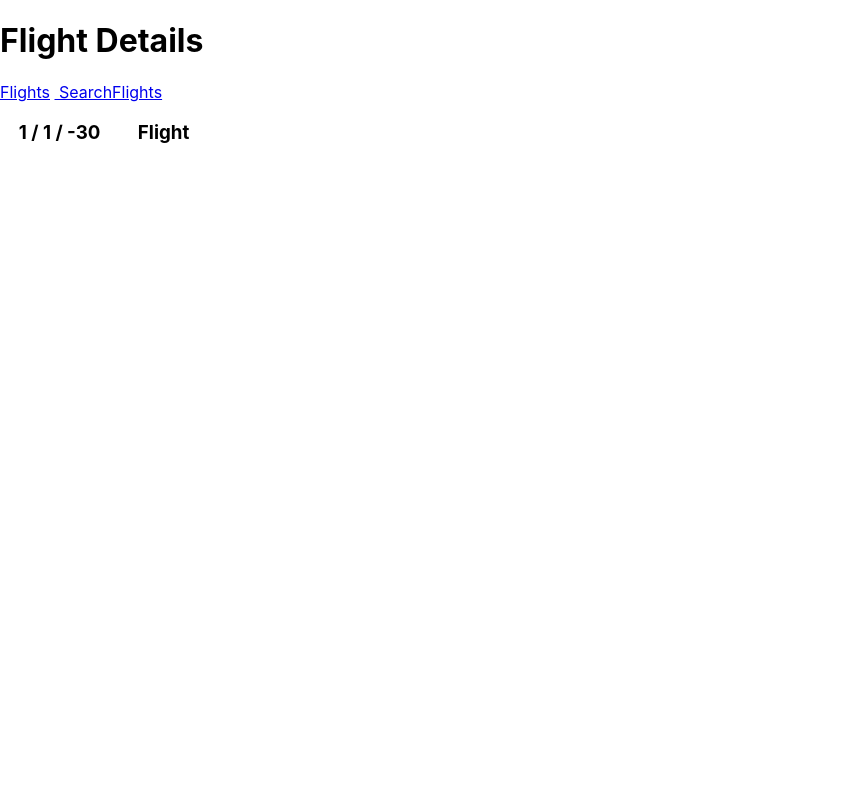
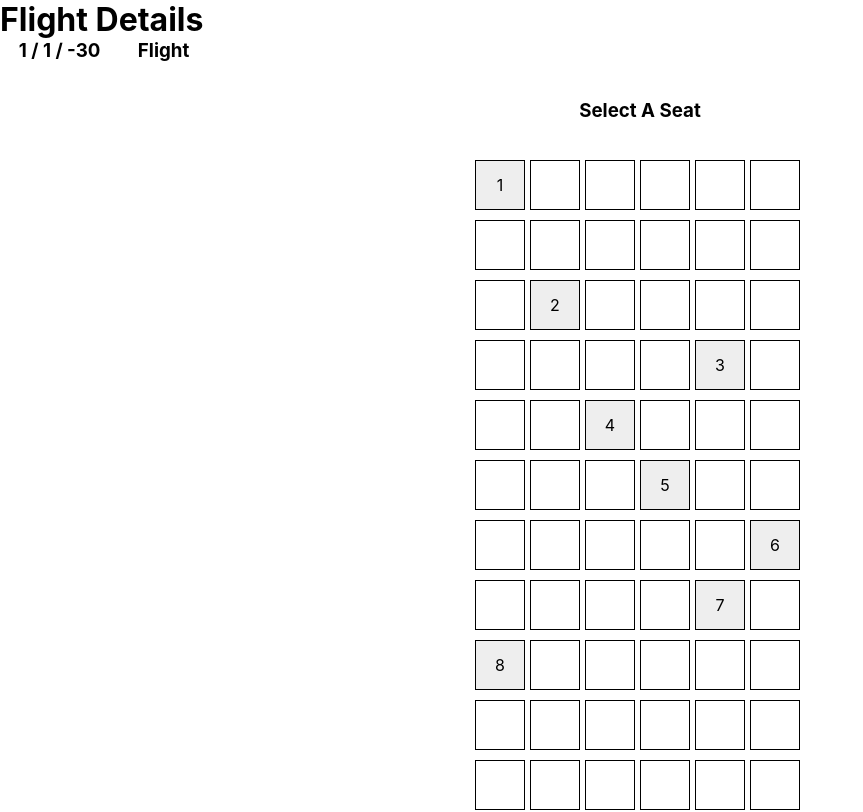
Before and after one commit to hluscombe/burning-airlines-client, a React (Create React App) app: page /#/flight/1 in a window 1280 px wide. Shown: the top 812 px of the page, without its empty margins (0-863 px from the left). Built offline with nearby package versions, Linux system fonts and the light colour scheme; no server answers.

Commit message:
SeatingChart renders seats and reservations and sets state of clicked seat

```diff
--- a/src/components/Flight/FlightDetails/FlightDetails.js
+++ b/src/components/Flight/FlightDetails/FlightDetails.js
@@ -1,7 +1,7 @@
 import React, { Component } from "react";
-import { Link } from "react-router-dom";
+import axios from "axios";
+import SeatingChart from "../SeatingChart/SeatingChart";
 import "./FlightDetails.css";
-import axios from "axios";
 
 class FlightDetails extends Component {
   constructor() {
@@ -34,9 +34,6 @@ class FlightDetails extends Component {
     return (
       <div>
         <h1>Flight Details</h1>
-        <Link to="/flights/">Flights</Link>
-        &nbsp;
-        <Link to="/searchflights/"> SearchFlights</Link>
         <h3>
           <span className="flight-details-heading">{localDate}</span>
           <span className="flight-details-heading">
@@ -47,6 +44,7 @@ class FlightDetails extends Component {
             {this.state.destination}
           </span>
         </h3>
+        <SeatingChart />
       </div>
     );
   }
--- a/src/components/Flight/SeatingChart/SeatingChart.css
+++ b/src/components/Flight/SeatingChart/SeatingChart.css
@@ -0,0 +1,25 @@
+* {
+  margin: 0;
+  padding: 0;
+  box-sizing: border-box;
+}
+
+.seating-chart-heading {
+  text-align: center;
+  margin: 2em 0;
+}
+
+.seating-chart-row-names {
+  display: flex;
+  justify-content: center;
+}
+
+.seat:hover {
+  background-color: #eee;
+  cursor: pointer;
+}
+
+.plane {
+  display: flex;
+  justify-content: center;
+}
--- a/src/components/Flight/SeatingChart/SeatingChart.js
+++ b/src/components/Flight/SeatingChart/SeatingChart.js
@@ -0,0 +1,204 @@
+import React, { Component } from "react";
+import axios from "axios";
+import "./SeatingChart.css";
+
+const reservations = [
+  {
+    id: 1,
+    user_id: 1,
+    flight_id: 1,
+    row: 1,
+    column: "1",
+    created_at: "2019-05-08T01:10:21.957Z",
+    updated_at: "2019-05-08T01:10:21.957Z"
+  },
+  {
+    id: 2,
+    user_id: 2,
+    flight_id: 1,
+    row: 3,
+    column: "2",
+    created_at: "2019-05-08T01:10:21.957Z",
+    updated_at: "2019-05-08T01:10:21.957Z"
+  },
+  {
+    id: 3,
+    user_id: 3,
+    flight_id: 1,
+    row: 4,
+    column: "5",
+    created_at: "2019-05-08T01:10:21.957Z",
+    updated_at: "2019-05-08T01:10:21.957Z"
+  },
+  {
+    id: 4,
+    user_id: 4,
+    flight_id: 1,
+    row: 5,
+    column: "3",
+    created_at: "2019-05-08T01:10:21.957Z",
+    updated_at: "2019-05-08T01:10:21.957Z"
+  },
+  {
+    id: 5,
+    user_id: 5,
+    flight_id: 1,
+    row: 6,
+    column: "4",
+    created_at: "2019-05-08T01:10:21.957Z",
+    updated_at: "2019-05-08T01:10:21.957Z"
+  },
+  {
+    id: 6,
+    user_id: 6,
+    flight_id: 1,
+    row: 7,
+    column: "6",
+    created_at: "2019-05-08T01:10:21.957Z",
+    updated_at: "2019-05-08T01:10:21.957Z"
+  },
+  {
+    id: 7,
+    user_id: 7,
+    flight_id: 1,
+    row: 8,
+    column: "5",
+    created_at: "2019-05-08T01:10:21.957Z",
+    updated_at: "2019-05-08T01:10:21.957Z"
+  },
+  {
+    id: 8,
+    user_id: 8,
+    flight_id: 1,
+    row: 9,
+    column: "1",
+    created_at: "2019-05-08T01:10:21.957Z",
+    updated_at: "2019-05-08T01:10:21.957Z"
+  }
+];
+
+const airplane = {
+  id: 1,
+  model: 747,
+  row: 54,
+  column: "6",
+  created_at: "2019-05-08T00:43:26.050Z",
+  updated_at: "2019-05-08T00:43:26.050Z"
+};
+
+class SeatingChart extends Component {
+  constructor() {
+    super();
+    this.state = {
+      activeRow: 0,
+      activeColumn: 0
+    };
+
+    this._handleSeatClick = this._handleSeatClick.bind(this);
+  }
+
+  _handleSeatClick(e) {
+    const row = e.target.getAttribute("data-row");
+    const column = e.target.getAttribute("data-column");
+    this.setState({
+      activeRow: row,
+      activeColumn: column
+    });
+  }
+
+  renderSeats() {
+    const { activeRow, activeColumn } = this.state;
+    const { row, column } = airplane;
+    const seats = Array.from(new Array(row * column));
+    return seats.map((seat, index) => {
+      const rowVal = Math.ceil((index + 1) / column);
+      const colVal = index + 1 - (rowVal - 1) * column;
+      const activeColor =
+        activeRow == rowVal && activeColumn == colVal ? "#ff0000" : "";
+      return (
+        <div
+          key={index * Math.random()}
+          className="seat"
+          style={{
+            border: "1px solid black",
+            transition: "all .3s",
+            backgroundColor: activeColor
+          }}
+          id={index}
+          data-column={colVal}
+          data-row={rowVal}
+          onClick={this._handleSeatClick}
+        />
+      );
+    });
+  }
+
+  renderReservations() {
+    return reservations.map(reservation => {
+      const { id, column, row, user_id } = reservation;
+      return (
+        <div
+          key={id}
+          className="seat"
+          style={{
+            gridColumn: column,
+            gridRow: row,
+            border: "1px solid black",
+            backgroundColor: "#eee",
+            overflow: "hidden",
+            display: "flex",
+            alignItems: "center",
+            justifyContent: "center"
+          }}
+          data-column={column}
+          data-row={row}
+          onClick={this._handleSeatClick}
+        >
+          {user_id}
+        </div>
+      );
+    });
+  }
+
+  render() {
+    return (
+      <>
+        <h3 className="seating-chart-heading">Select A Seat</h3>
+        <div className="seating-chart-row-names" />
+        <div className="plane">
+          <div
+            style={{
+              position: "absolute",
+              display: "grid",
+              gridTemplateRows: `repeat(${airplane.row}, 50px)`,
+              gridTemplateColumns: `repeat(${Number(airplane.column)}, 50px)`,
+              gridColumnGap: "5px",
+              gridRowGap: "10px",
+              width: `${55 * airplane.column}px`,
+              margin: "0 auto"
+            }}
+          >
+            {this.renderSeats()}
+          </div>
+          <div
+            style={{
+              position: "absolute",
+              display: "grid",
+              gridTemplateRows: `repeat(${airplane.row}, 50px)`,
+              gridTemplateColumns: `repeat(${Number(airplane.column)}, 50px)`,
+              gridColumnGap: "5px",
+              gridRowGap: "10px",
+              width: `${55 * airplane.column}px`,
+              margin: "0 auto",
+              pointerEvents: "none"
+            }}
+          >
+            {this.renderReservations()}
+          </div>
+        </div>
+      </>
+    );
+  }
+}
+
+export default SeatingChart;
```
